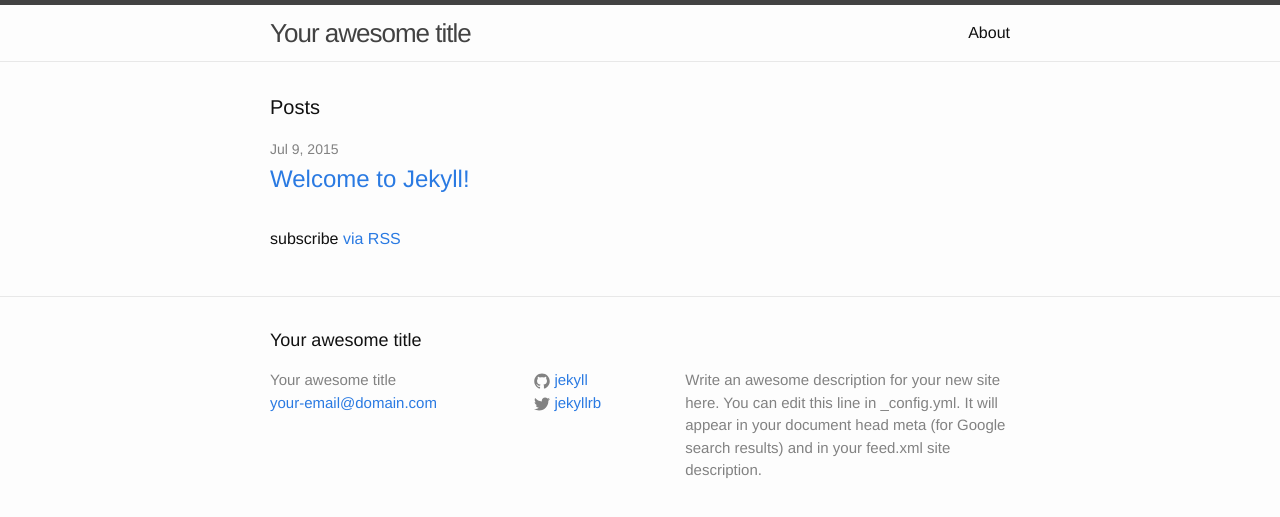
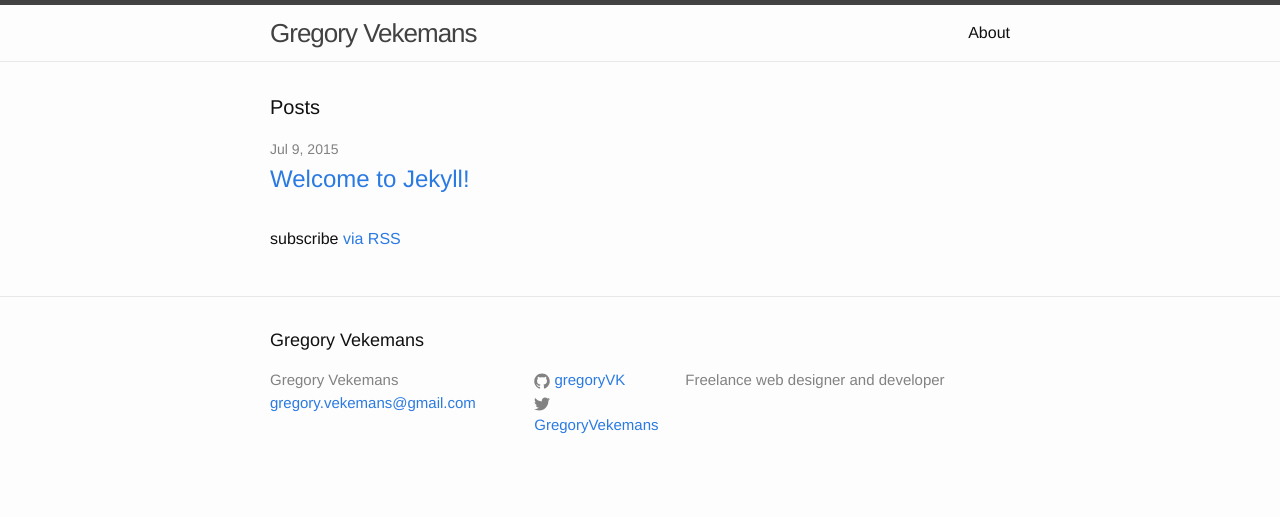
Before and after one commit to GregoryVK/designer-portfolio, a Jekyll site: the page built from index.html, in a window 1280 px wide. Shown: the top 517 px of the page. Built offline with Jekyll 4.4.1, drawn with Linux system fonts in a browser that asks for light colours.

Commit message:
config settings

```diff
--- a/_config.yml
+++ b/_config.yml
@@ -1,14 +1,21 @@
 # Site settings
-title: Your awesome title
-email: your-email@domain.com
+title: Gregory Vekemans
+email: gregory.vekemans@gmail.com
 description: > # this means to ignore newlines until "baseurl:"
-  Write an awesome description for your new site here. You can edit this
-  line in _config.yml. It will appear in your document head meta (for
-  Google search results) and in your feed.xml site description.
+  Freelance web designer and developer
 baseurl: "" # the subpath of your site, e.g. /blog/
-url: "http://yourdomain.com" # the base hostname & protocol for your site
-twitter_username: jekyllrb
-github_username:  jekyll
+url: "http://example.com" # the base hostname & protocol for your site
+
+twitter_username: GregoryVekemans
+github_username:  gregoryVK
+
+permalink: /:categories/:title
+
+links:
+  - title: work
+    url: /work
+  - title: articles
+    url: /articles
 
 # Build settings
 markdown: kramdown
```
